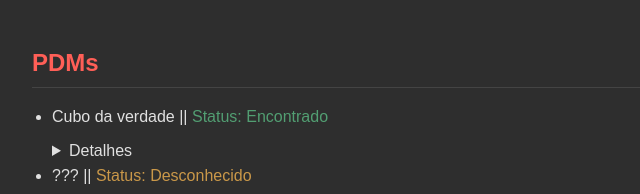
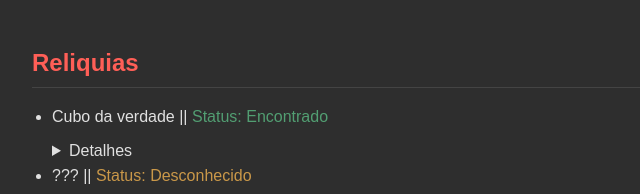
Before and after one commit to NicolasOCattin/WikiRPG, a plain HTML site: page CallofCthulhu/Reliquario/reliquario.html in a window 1280 px wide. Shown: the top 194 px of the page, 208-848 px from the left. Drawn offline with Linux system fonts and the light colour scheme.

Commit message:
Update reliquario.html

```diff
--- a/CallofCthulhu/Reliquario/reliquario.html
+++ b/CallofCthulhu/Reliquario/reliquario.html
@@ -100,7 +100,7 @@
     <body>
         <div class="container">
 
-            <h2>PDMs</h2>
+            <h2>Reliquias</h2>
 
             <ul>
                 <li>Cubo da verdade || <font color="#529E72">Status: Encontrado</font></li>
```
